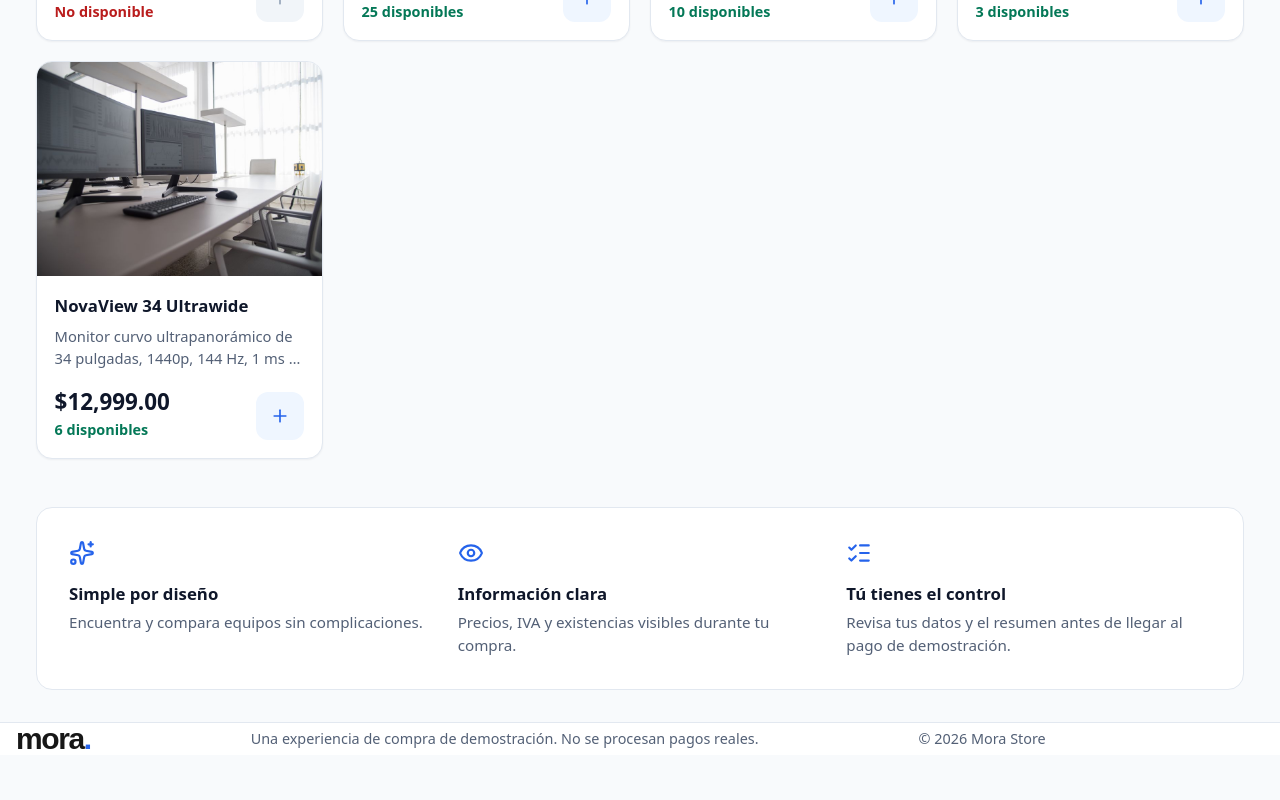
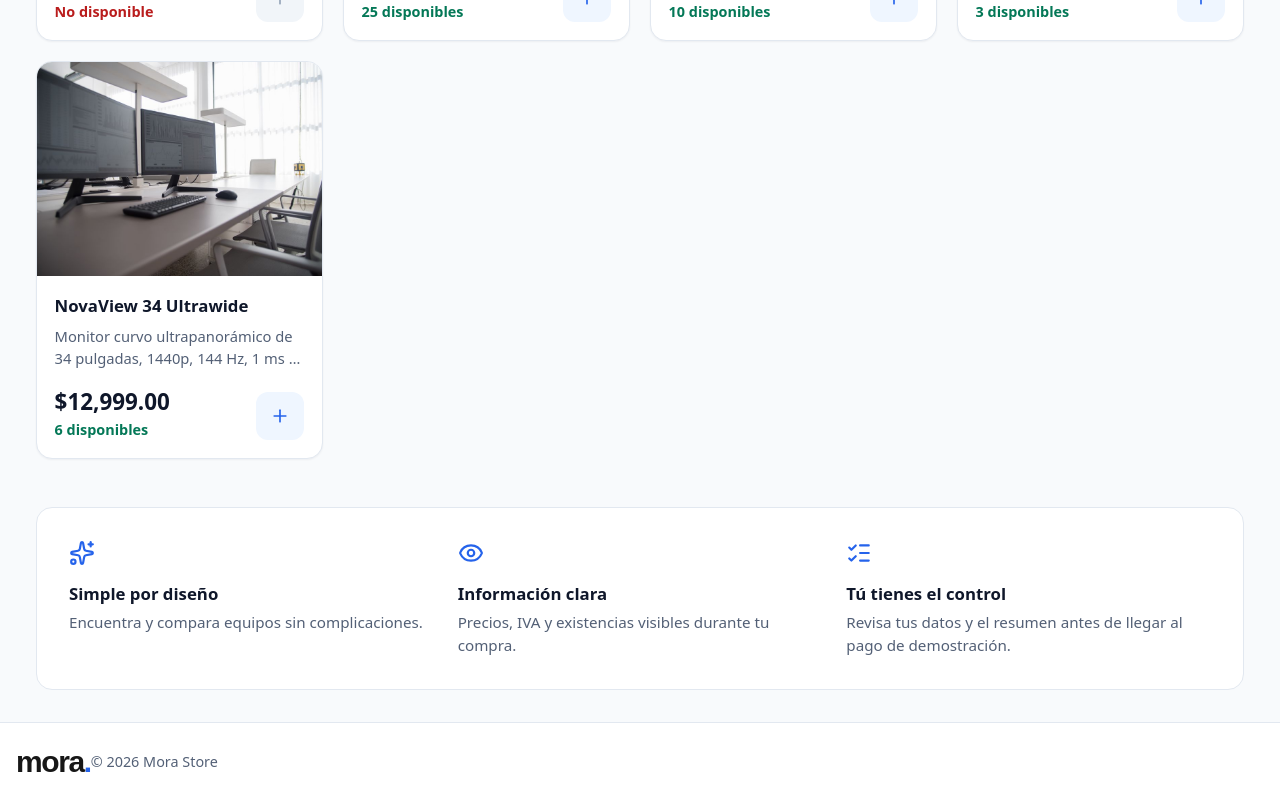
Before and after one commit to AnaSantillanal246102/SQATienda, a React (Vite) app: page / in a window 1280 px wide. Shown: the part 3747-4547 px from the top of the page. Before the commit the page ends 4508 px from the top, so only its background shows below. Built offline with nearby package versions, Linux system fonts and the light colour scheme.

Commit message:
feat: intento footer

```diff
--- a/src/App.jsx
+++ b/src/App.jsx
@@ -32,8 +32,7 @@ export default function App() {
       <footer className="footer">
       <a class="brandj footer-brand" href="#inicio">
         mora<span class="brandj-dot">.</span>
-      </a><p>Una experiencia de compra de demostración. No se procesan pagos reales.</p>
-      <span>© 2026 Mora Store</span>
+      </a><span>© 2026 Mora Store</span>
       </footer>
     </>
   )
--- a/src/index.css
+++ b/src/index.css
@@ -170,10 +170,8 @@ legend { font-weight: 700; padding: 0 .4rem; }
 .secure { display: flex; justify-content: center; align-items: center; gap: .4rem; margin-top: 1rem; color: var(--muted); font-size: .9rem; }
 
 .footer { display: flex;
-  flex-direction: row;
-  gap: 10rem;
-  padding: 2rem 1rem;
-  align-items: center; height: 30px ; text-align: center; color: var(--muted); font-size: .9rem; padding: 1rem 1rem; background: var(--surface); border-top: 1px solid var(--border); }
+  flex-direction: row; margin-top: auto;
+  align-items: center; text-align: center; color: var(--muted); font-size: .9rem; padding: 1rem 1rem; background: var(--surface); border-top: 1px solid var(--border); }
 
 /* ===== Tablet y celular ===== */
 @media (max-width: 900px) {
```
